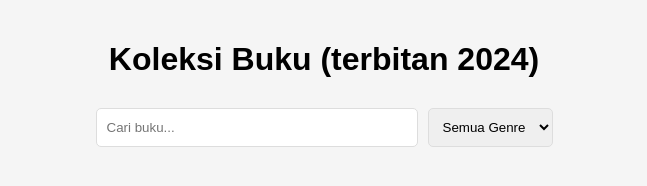
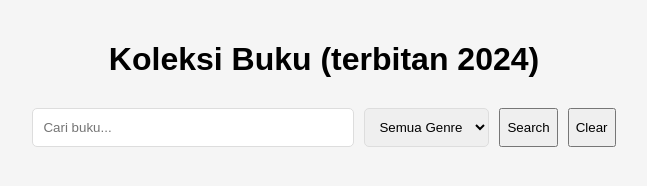
Before and after one commit to ariwirya/IAE-Tugas1, a plain HTML site: page index.html in a window 1280 px wide. Shown: the whole page, without its empty margins (316-963 px from the left). Drawn offline with Linux system fonts and the light colour scheme; files that its build step writes are made by us from their sources; no server answers; files whose address does not match are found by name.

Commit message:
Update search dan clear button

```diff
--- a/index.html
+++ b/index.html
@@ -16,6 +16,8 @@
       <select id="genreFilter">
         <option value="">Semua Genre</option>
       </select>
+      <button id="searchButton">Search</button>
+      <button id="clearButton">Clear</button>
     </div>
 
     <div class="books-grid" id="latestBooks"></div>
```
